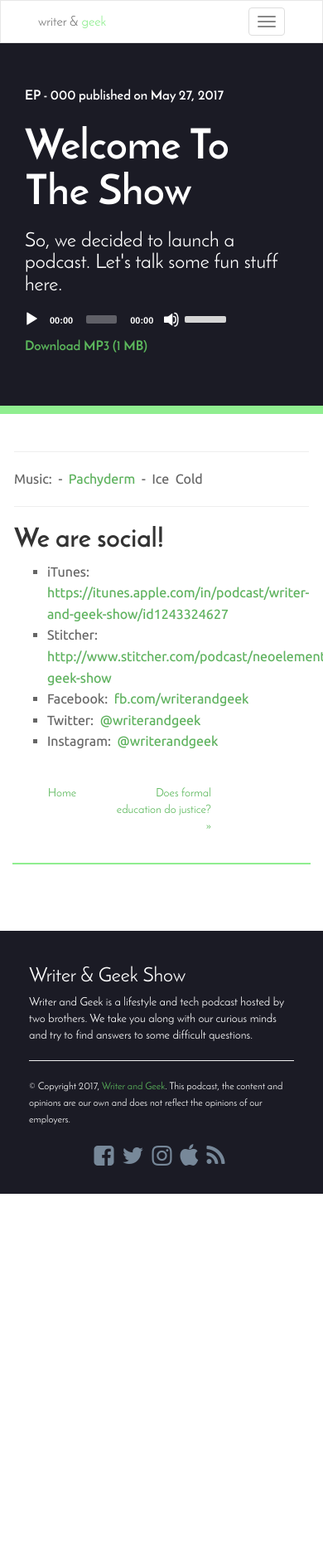
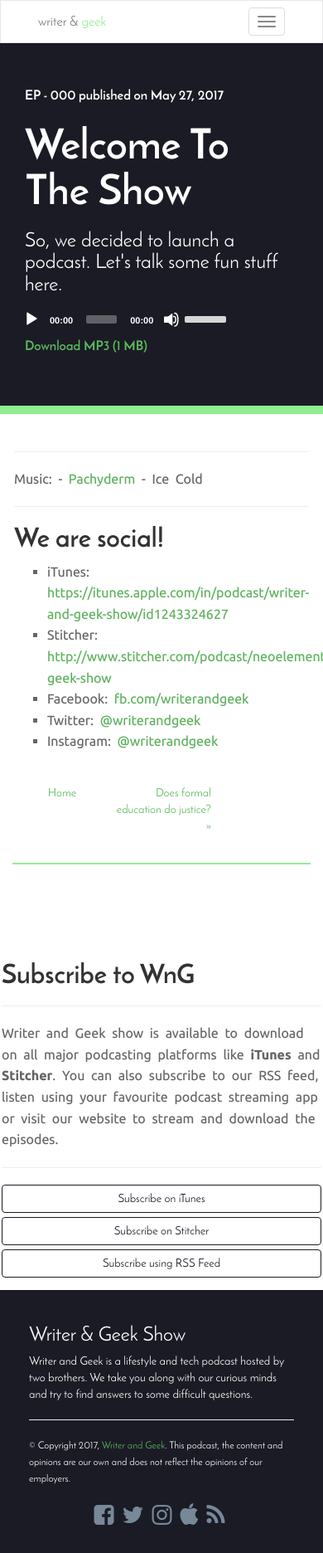
Before and after one commit to ramblingjoint/ramblingjoint, a Jekyll site: the page built from _posts/2017-05-27-000-Intro.md, in a window 390 px wide. Shown: the whole page at 83% size. Built offline with Jekyll 4.4.1, drawn with Linux system fonts in a browser that asks for light colours; comment, search, counter and statistics services are not loaded; before the commit the page ends 1439 px from its top, so only the background shows below that.

Commit message:
added sidebar

```diff
--- a/_layouts/post.html
+++ b/_layouts/post.html
@@ -80,5 +80,24 @@ layout: default
             {% endif %}
 
         </article>
+        <aside class="col-md-3 post-body">
+            <h3>Subscribe to WnG</h3>
+            <hr>
+            <p>
+                Writer and Geek show is available to download on all major podcasting platforms like <strong>iTunes</strong> and <strong>Stitcher</strong>. You can also subscribe to our RSS feed, listen using your favourite podcast streaming app or visit our website to stream and download the episodes.
+            </p>
+            <hr>
+
+            <div class="row">
+                <div class="col-md-8 subscription-links">
+                    <a href="https://itunes.apple.com/us/podcast/id1243324627" class="btn btn-blue btn-block" target="_blank">Subscribe on iTunes</a>
+
+                    <a href="https://www.stitcher.com/podcast/writer-geek-show" class="btn btn-blue btn-block" target="_blank">Subscribe on Stitcher</a>
+
+                    <a href="http://feeds.feedburner.com/WriterAndGeek" class="btn btn-blue btn-block" target="_blank">Subscribe using RSS Feed</a>
+                </div>
+            </div>
+
+        </aside>
     </div>
 </section>
--- a/css/main.scss
+++ b/css/main.scss
@@ -28,10 +28,6 @@ body {
 main {
     display: block;
     flex: 1 0 auto;
-}
-
-a, a:hover, a:active, a:focus, button, button:active, button:visited, button:focus {
-    outline: 0;
 }
 
 pre, code, code[class*="language-"],pre[class*="language-"] {
@@ -441,6 +437,18 @@ li.search-list {
     border-color: #5cb85c;
 }
 
+.btn-blue {
+    color: #1b1b25 !important;
+    background-color: white;
+    border-color: #1b1b25;
+}
+
+.btn-blue:hover {
+    color: white !important;
+    background-color: #1b1b25;
+    border-color: #1b1b25;
+}
+
 .pagination>li>a, .pagination>li>span {
     color: #5cb85c;
 }
@@ -473,6 +481,11 @@ a, a:hover, a:visited, a:active, a:focus {
     text-decoration: none;
 }
 
+
+a, a:hover, a:active, a:focus, button, button:active, button:visited, button:focus {
+    outline: 0;
+}
+
 h2 a, h2 a:hover, h2 a:visited, h2 a:active, h2 a:focus {
     color: black;
     text-decoration: none;
```
